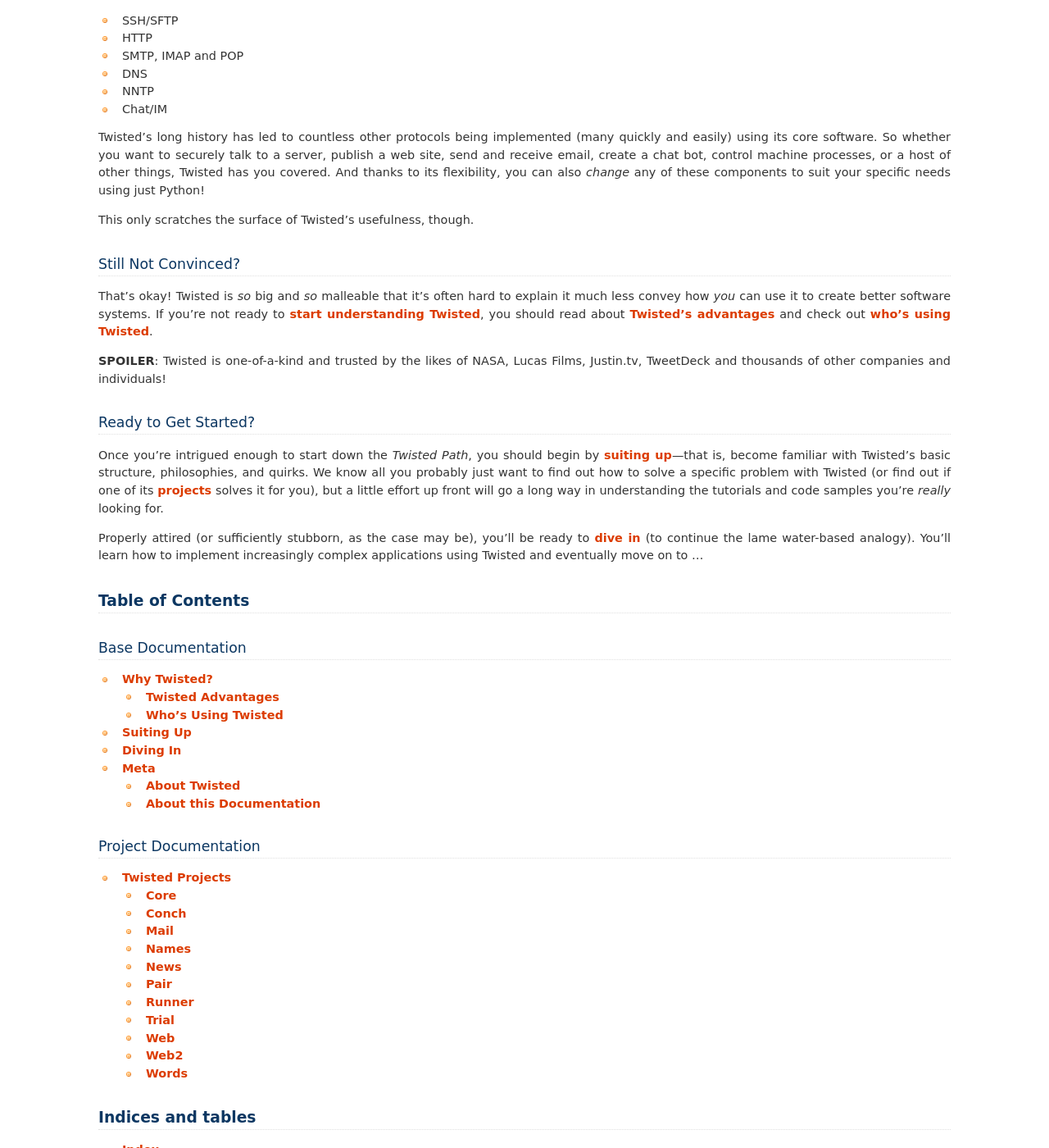
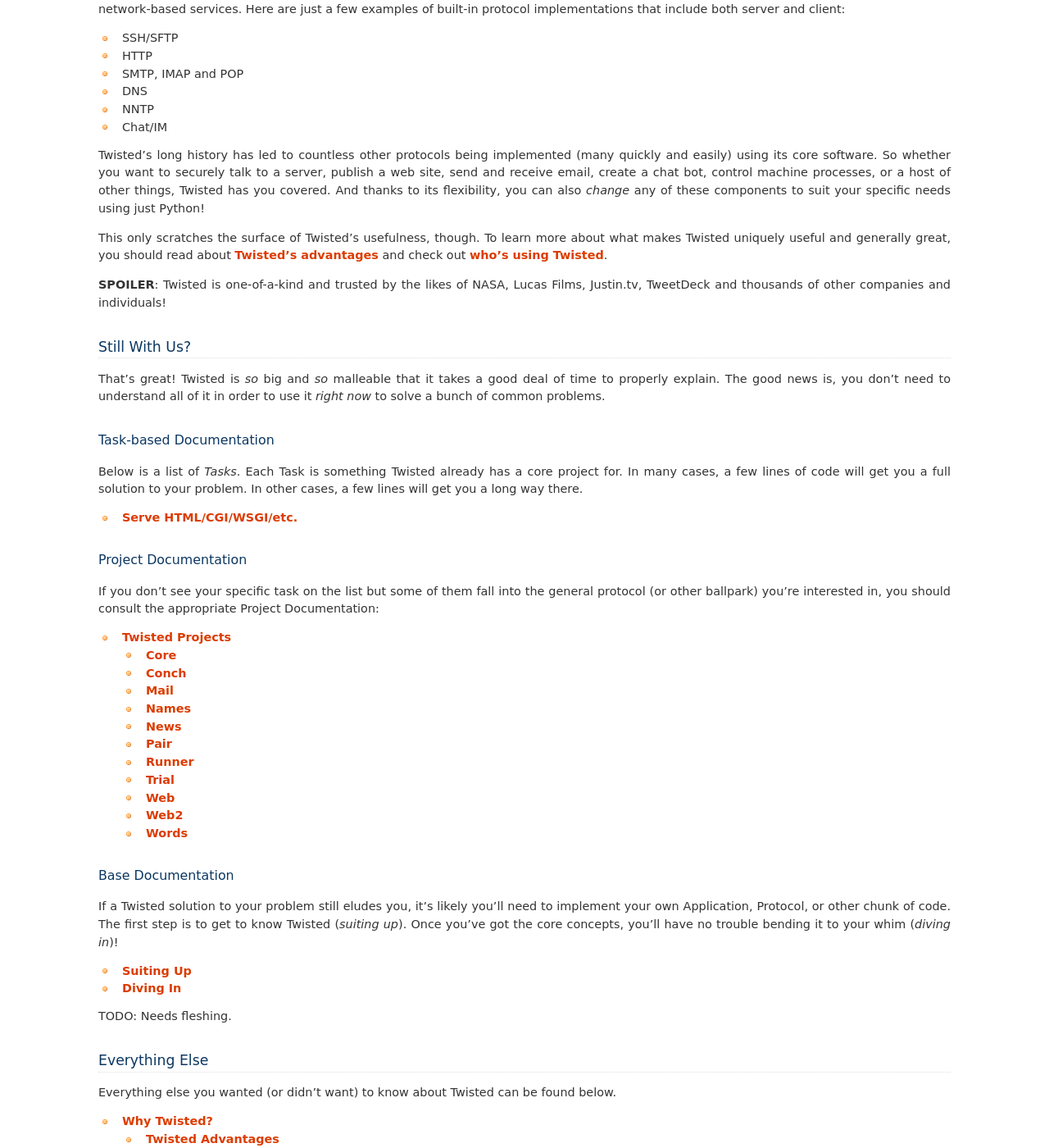
Before and after one commit to tdavis/twisted-docs, a Sphinx documentation site: the page built from source/index.rst, in a window 1280 px wide and 1400 px high, scrolled down 456 px. Shown: the whole window at 82% size. Built offline with Sphinx 7.4.7, drawn with Linux system fonts in a browser that asks for light colours; some of the changed text lies outside the part shown.

Commit message:
A stab at conceptually separated doc sections.
We have "Tasks" (common problems easily solved),
"Projects" (more in-depth stuff for each project),
and "Base" (the nitty gritty; structure still being
worked)

```diff
--- a/source/index.rst
+++ b/source/index.rst
@@ -9,7 +9,9 @@
 variety of Internet servers and clients—from HTTP servers to IRC clients and
 everything in between. Still under active development after a decade, Twisted
 remains Python's best solution for a host of network-related tasks. You can
-:ref:`read more about Twisted <about-twisted>`.
+:ref:`read more about Twisted <about-twisted>` or just keep reading this page to
+learn how it can help you.
+
 
 Why Use Twisted?
 ----------------
@@ -37,17 +39,10 @@
 covered. And thanks to its flexibility, you can also *change* any of these
 components to suit your specific needs using just Python!
 
-This only scratches the surface of Twisted's usefulness, though.
-
-
-Still Not Convinced?
---------------------
-
-That's okay! Twisted is *so* big and *so* malleable that it's often hard to
-explain it much less convey how *you* can use it to create better software
-systems. If you're not ready to :doc:`start understanding Twisted
-<suiting-up>`, you should read about :ref:`Twisted's advantages
-<advantages>` and check out :ref:`who's using Twisted <success-stories>`.
+This only scratches the surface of Twisted's usefulness, though. To learn more
+about what makes Twisted uniquely useful and generally great, you should read
+about :ref:`Twisted's advantages <advantages>` and check out :ref:`who's using
+Twisted <success-stories>`.
 
 **SPOILER**: Twisted is one-of-a-kind and trusted by the likes of :ref:`NASA
 <success-nasa>`, :ref:`Lucas Films <success-lucas>`, :ref:`Justin.tv
@@ -55,44 +50,68 @@
 companies and individuals!
 
 
-Ready to Get Started?
----------------------
+Still With Us?
+--------------
 
-Once you're intrigued enough to start down the *Twisted Path*, you should begin
-by :doc:`suiting up <suiting-up>`—that is, become familiar with Twisted's basic
-structure, philosophies, and quirks. We know all you probably just want to find
-out how to solve a specific problem with Twisted (or find out if one of its
-:doc:`projects <projects/index>` solves it for you), but a little effort up
-front will go a long way in understanding the tutorials and code samples you're
-*really* looking for.
-
-Properly attired (or sufficiently stubborn, as the case may be), you'll be ready
-to :doc:`dive in <diving-in>` (to continue the lame water-based analogy).
-You'll learn how to implement increasingly complex applications using Twisted
-and eventually move on to ...
+That's great! Twisted is *so* big and *so* malleable that it takes a good deal
+of time to properly explain. The good news is, you don't need to understand
+all of it in order to use it *right now* to solve a bunch of common problems.
 
 
-Table of Contents
-=================
+Task-based Documentation
+^^^^^^^^^^^^^^^^^^^^^^^^
+
+Below is a list of *Tasks*. Each Task is something Twisted already has a core
+project for. In many cases, a few lines of code will get you a full solution to
+your problem. In other cases, a few lines will get you a long way there.
+
+.. toctree::
+   :maxdepth: 1
+
+   projects/web/tasks/serve
+
+
+Project Documentation
+^^^^^^^^^^^^^^^^^^^^^
+
+If you don't see your specific task on the list but some of them fall into the
+general protocol (or other ballpark) you're interested in, you should consult
+the appropriate Project Documentation:
+
+.. toctree::
+   :maxdepth: 3
+
+   projects/index
+
 
 Base Documentation
-------------------
+^^^^^^^^^^^^^^^^^^
+
+If a Twisted solution to your problem still eludes you, it's likely you'll need
+to implement your own Application, Protocol, or other chunk of code. The first
+step is to get to know Twisted (*suiting up*). Once you've got the core
+concepts, you'll have no trouble bending it to your whim (*diving in*)!
+
+.. toctree::
+   :maxdepth: 2
+
+   suiting-up
+   diving-in
+
+TODO: Needs fleshing.
+
+
+Everything Else
+---------------
+
+Everything else you wanted (or didn't want) to know about Twisted can be found
+below.
 
 .. toctree::
    :maxdepth: 2
 
    why-twisted
-   suiting-up
-   diving-in
    meta
-
-Project Documentation
----------------------
-
-.. toctree::
-   :maxdepth: 3
-
-   projects/index
 
 
 Indices and tables
--- /dev/null
+++ b/source/projects/web/tasks/serve.rst
@@ -0,0 +1,2 @@
+Serve HTML/CGI/WSGI/etc.
+========================
```
